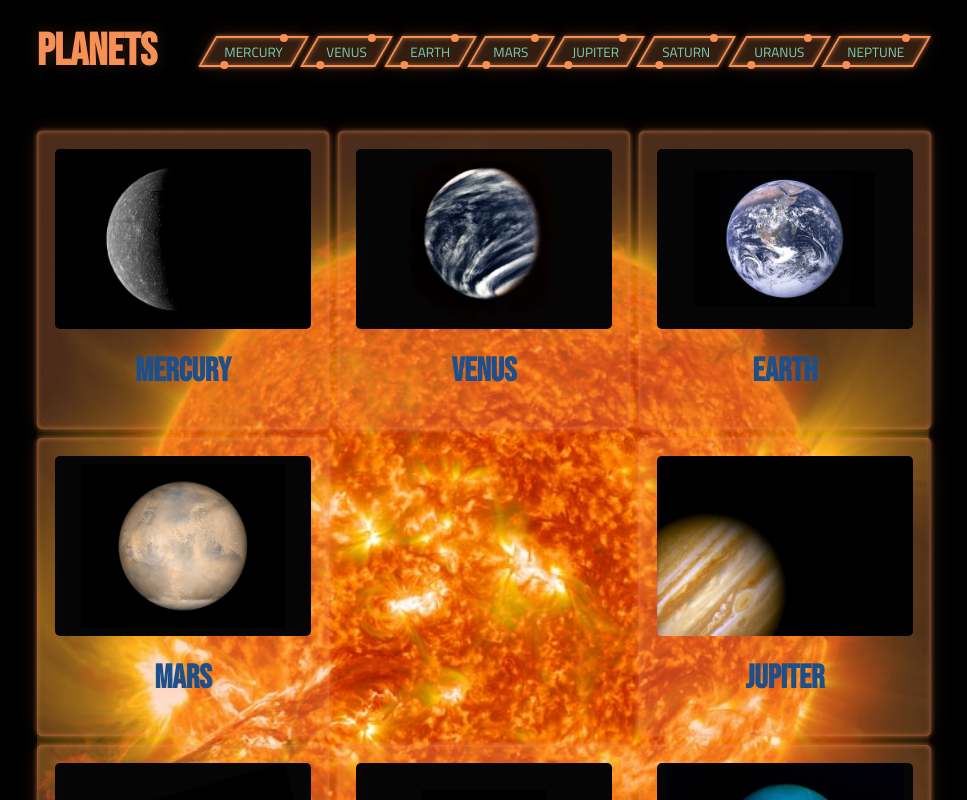
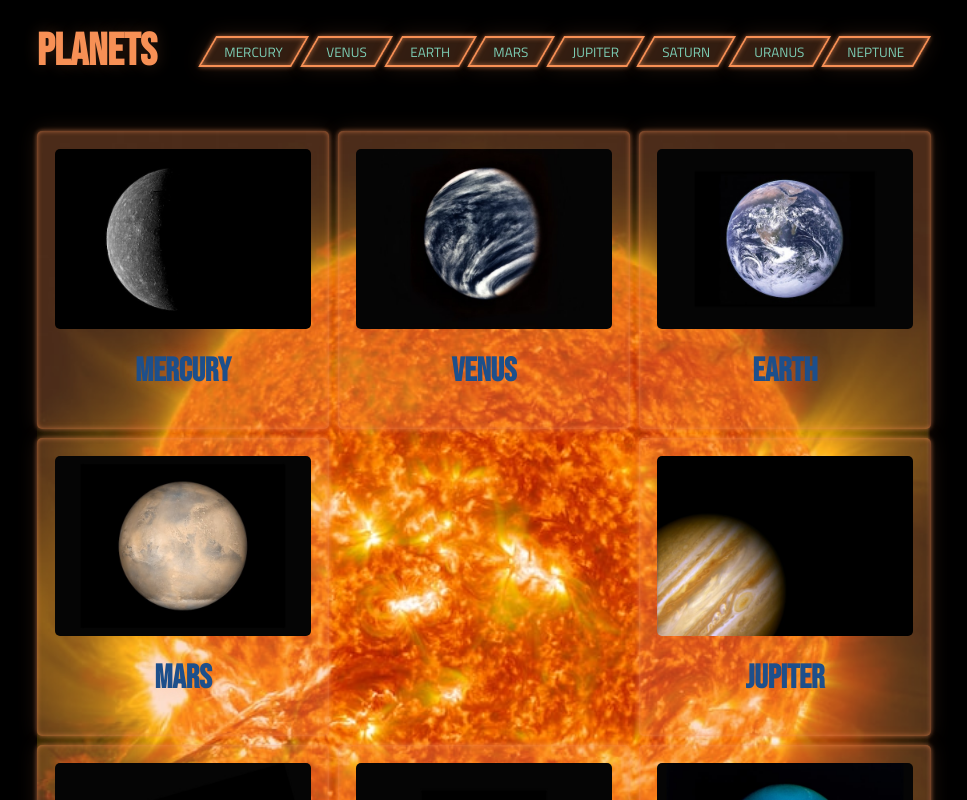
Before and after one commit to edo979/planets-app, a React (Vite) app: page / in a window 1280 px wide. Shown: the top 800 px of the page, without its empty margins (156-1123 px from the left). Built offline with nearby package versions, Linux system fonts and the light colour scheme.

Commit message:
change navigation item hover state

```diff
--- a/src/scss/components/_components.scss
+++ b/src/scss/components/_components.scss
@@ -135,11 +135,12 @@ footer {
   &:after {
     content: '';
     position: absolute;
-    width: 8px;
-    height: 8px;
+    width: 12px;
+    height: 12px;
     border-radius: 50%;
+    border: none;
 
-    background-color: hsl(var(--clr-primary));
+    background: none;
 
     transition-duration: 0.3s;
     transition-timing-function: ease-in-out;
@@ -160,6 +161,7 @@ footer {
 
   &:is(:hover, :focus-visible) {
     scale: 1.1;
+
     box-shadow: 0 0 30px 15px hsl(var(--clr-primary), 0.2),
       0 0 5px 5px hsl(var(--clr-primary), 0.3),
       inset 0 0 5px 5px hsl(var(--clr-primary), 0.3);
```
